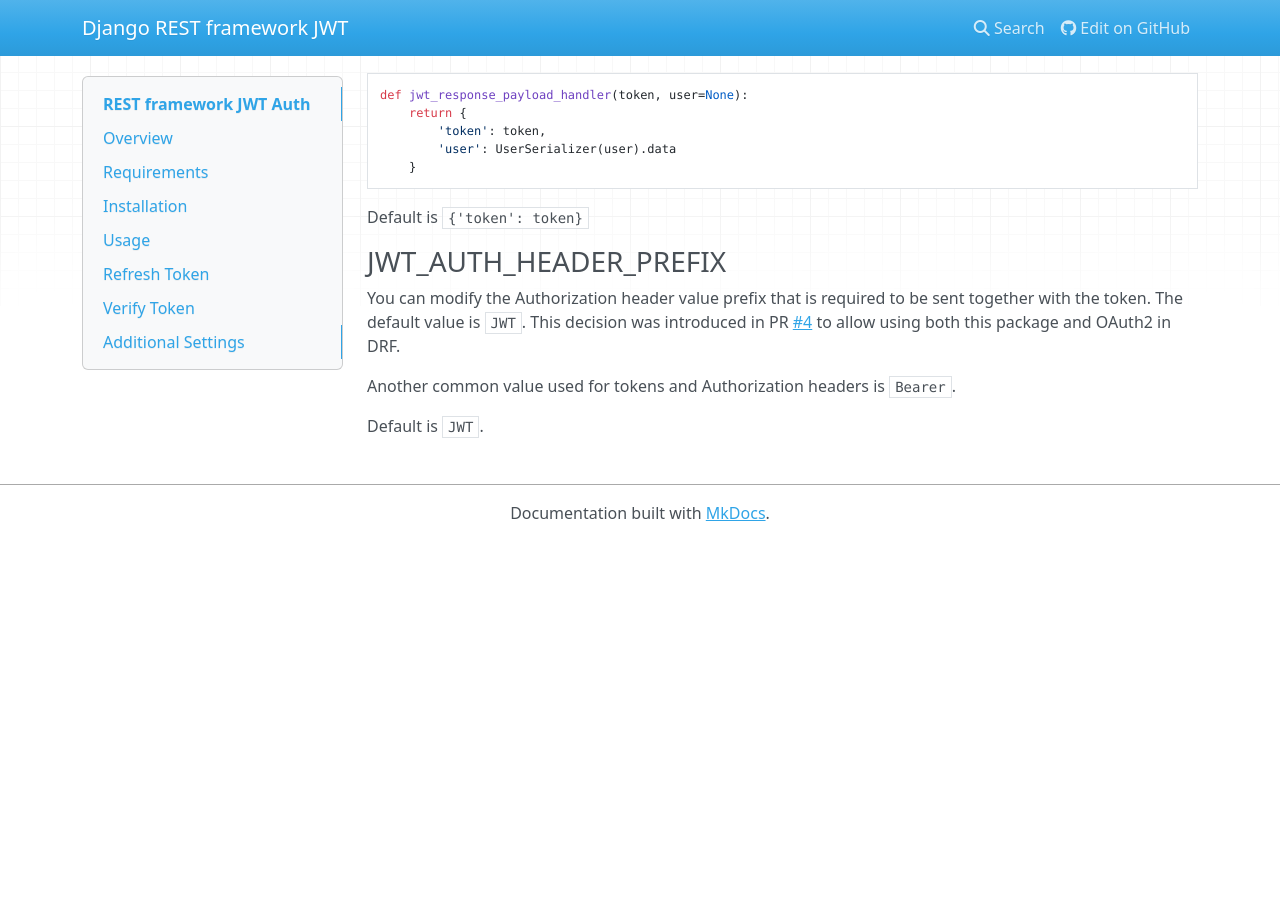
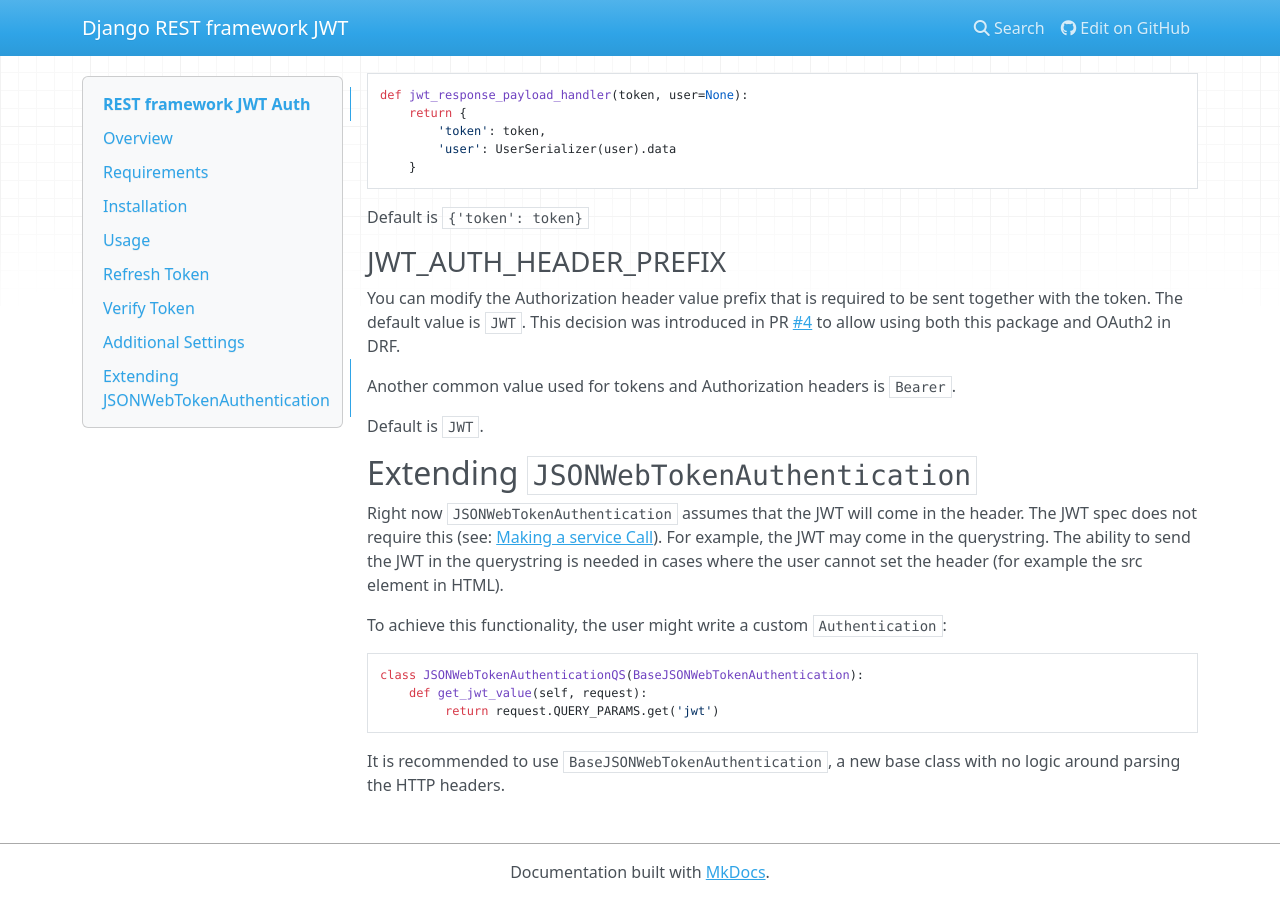
Before and after one commit to DevStar94/django_jwt, an MkDocs documentation site: the page built from docs/index.md, in a window 1280 px wide and 900 px high, scrolled down 5019 px. Built offline with MkDocs 1.6.1, drawn with Linux system fonts in a browser that asks for light colours; nearby versions of some CDN libraries; before the commit the page ends 5560 px from its top, so only the background shows below that.

Commit message:
Update en_US PO file

````diff
--- a/docs/index.md
+++ b/docs/index.md
@@ -234,6 +234,17 @@ Another common value used for tokens and Authorization headers is `Bearer`.
 
 Default is `JWT`.
 
+## Extending `JSONWebTokenAuthentication`
+
+Right now `JSONWebTokenAuthentication` assumes that the JWT will come in the header. The JWT spec does not require this (see: [Making a service Call](https://developer.atlassian.com/static/connect/docs/concepts/authentication.html)). For example, the JWT may come in the querystring. The ability to send the JWT in the querystring is needed in cases where the user cannot set the header (for example the src element in HTML).
+
+To achieve this functionality, the user might write a custom `Authentication`:
+```python
+class JSONWebTokenAuthenticationQS(BaseJSONWebTokenAuthentication):
+    def get_jwt_value(self, request):
+         return request.QUERY_PARAMS.get('jwt')
+```
+It is recommended to use `BaseJSONWebTokenAuthentication`, a new base class with no logic around parsing the HTTP headers.
 
 [jwt-auth-spec]: http://tools.ietf.org/html/draft-ietf-oauth-json-web-token
 [drf]: http://django-rest-framework.org/
````
Also changed, not shown: 2 other files.
